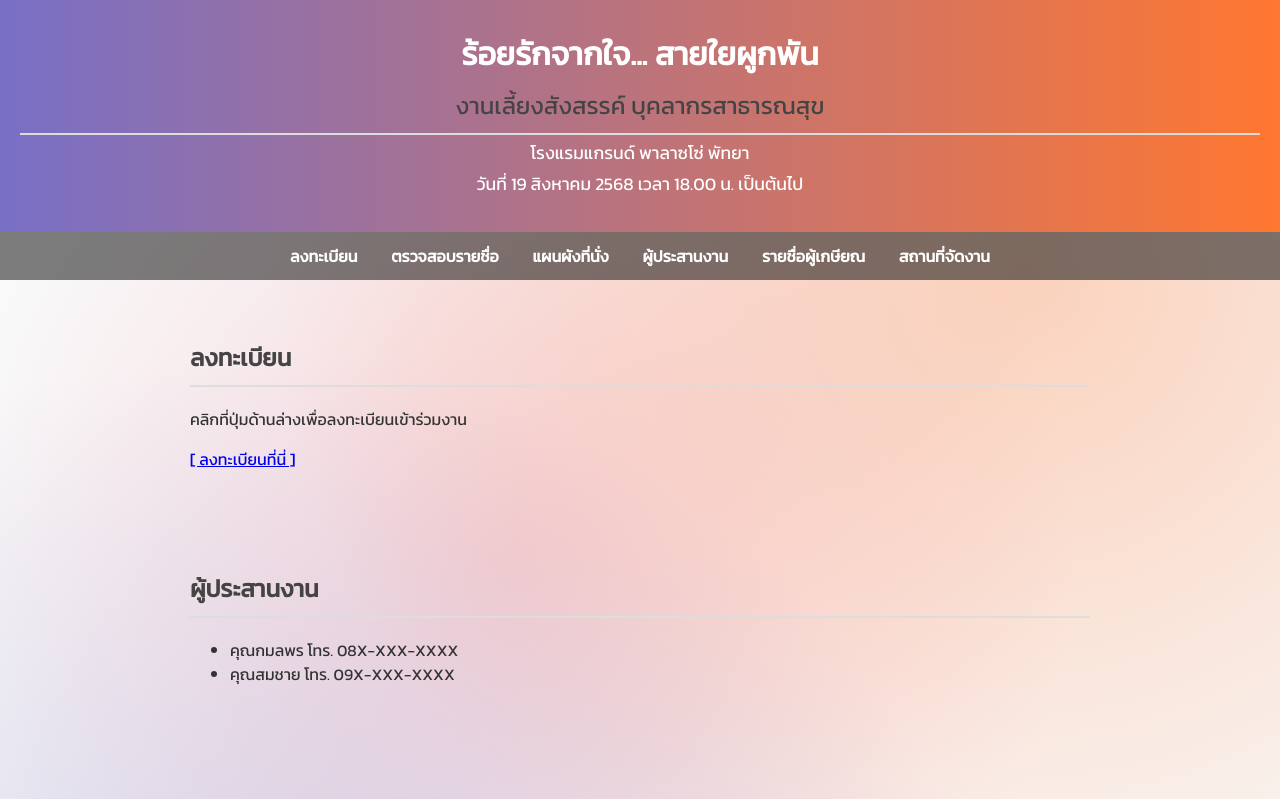
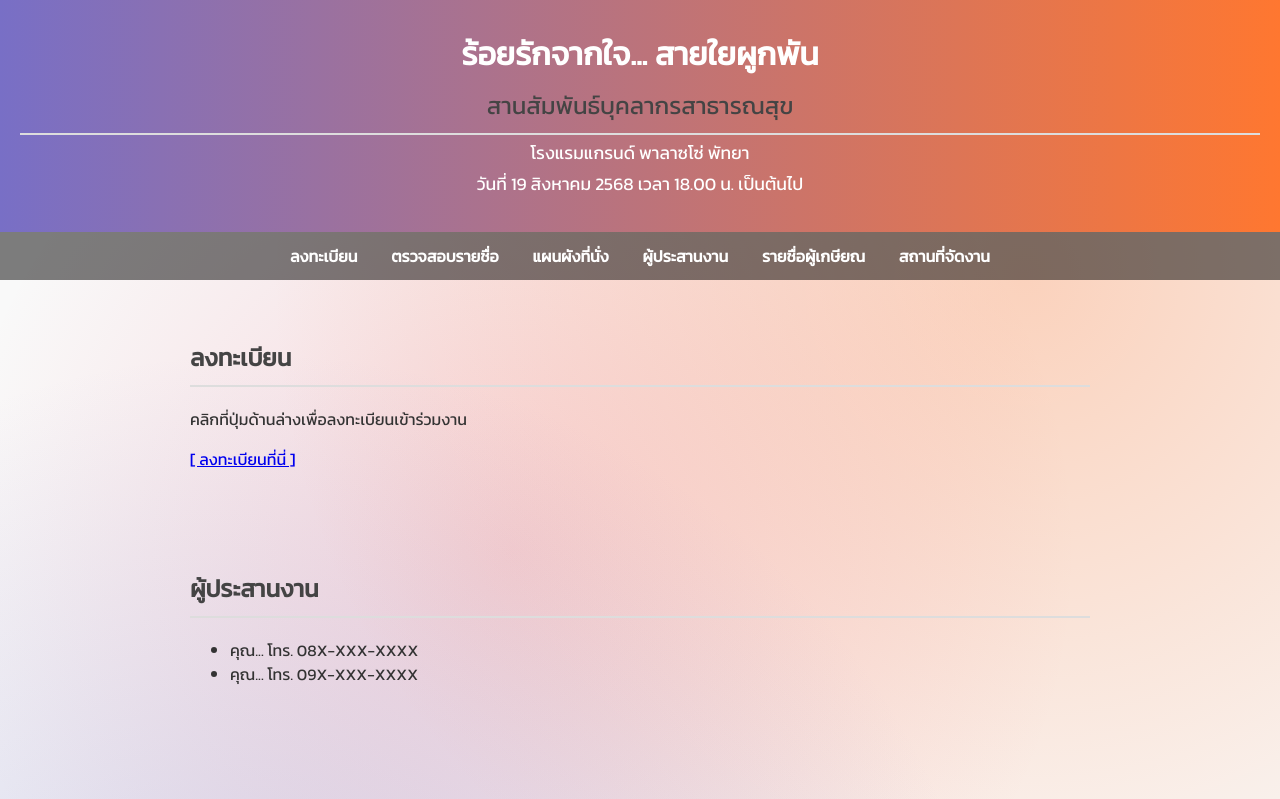
Before and after one commit to ArTEE-hash/sp-health-party-2025, a plain HTML site: page index.html in a window 1280 px wide. Shown: the top 799 px of the page. Drawn offline with Linux system fonts and the light colour scheme.

Commit message:
Update index.html

```diff
--- a/index.html
+++ b/index.html
@@ -71,7 +71,7 @@
 <body>
   <header>
     <h1>ร้อยรักจากใจ... สายใยผูกพัน</h1>
-    <h2>งานเลี้ยงสังสรรค์ บุคลากรสาธารณสุข</h2>
+    <h2>สานสัมพันธ์บุคลากรสาธารณสุข</h2>
     <p>โรงแรมแกรนด์ พาลาซโซ่ พัทยา</p>
     <p>วันที่ 19 สิงหาคม 2568 เวลา 18.00 น. เป็นต้นไป</p>
   </header>
@@ -94,8 +94,8 @@
   <section id="contact">
     <h2>ผู้ประสานงาน</h2>
     <ul>
-      <li>คุณกมลพร โทร. 08X-XXX-XXXX</li>
-      <li>คุณสมชาย โทร. 09X-XXX-XXXX</li>
+      <li>คุณ... โทร. 08X-XXX-XXXX</li>
+      <li>คุณ... โทร. 09X-XXX-XXXX</li>
     </ul>
   </section>
 
```
